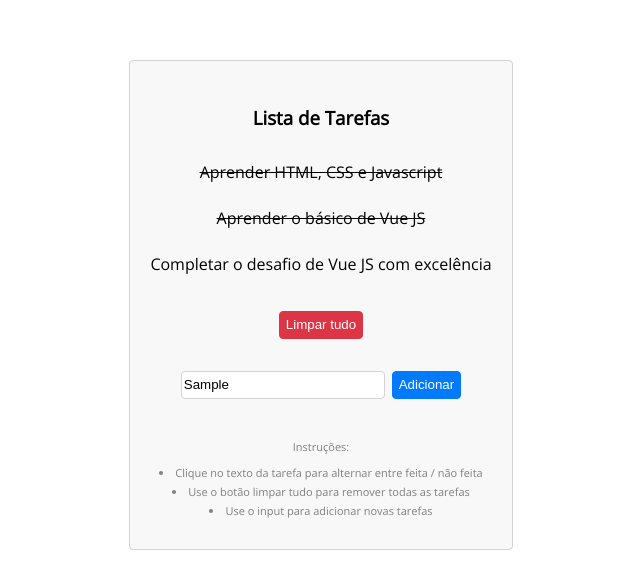
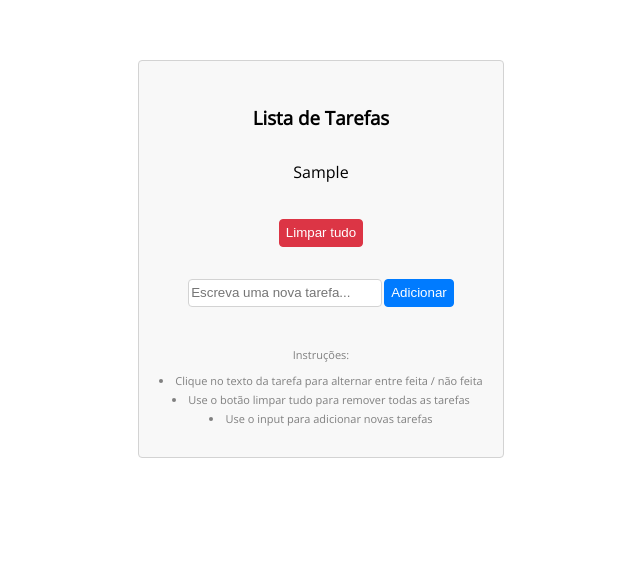
Before and after one commit to GuilhermeSoares009/Todo_List, a plain HTML site: page index.html in a window 1280 px wide. Both pictures are taken after typing "Sample" into the empty fields and a click on the button "Adicionar". Shown: the whole page, without its empty margins (319-959 px from the left). Drawn offline with nearby package versions, Linux system fonts and the light colour scheme.

Commit message:
Corrigindo problema de two-binding alterar valores da lista e a não inserção de novos valores.

```diff
--- a/index.html
+++ b/index.html
@@ -21,22 +21,17 @@
                 <h3>Lista de Tarefas</h3>
 
                 <div class="all-todos">
-                    <div class="single-todo done">
-                        <p>Aprender HTML, CSS e Javascript</p>
-                    </div>
-                    <div class="single-todo done">
-                        <p>Aprender o básico de Vue JS</p>
-                    </div>
-                    <div class="single-todo">
-                        <p>Completar o desafio de Vue JS com excelência</p>
-                    </div>
-
+                    <template v-for="item in list">
+                        <div v-if="item.text !== null" class="single-todo">
+                            <p>{{ item.text }}</p>
+                        </div>
+                    </template>
                 </div>
 
                 <button class="clear">Limpar tudo</button>
 
-                <input type="text" placeholder="Escreva uma nova tarefa...">
-                <button class="add">Adicionar</button>
+                <input type="text" placeholder="Escreva uma nova tarefa..." v-model="itemList.text">
+                <button class="add" @click="addItem()">Adicionar</button>
 
                 <div class="instructions">
                     Instruções:
--- a/scripts.js
+++ b/scripts.js
@@ -0,0 +1,24 @@
+var todos = [];
+
+const handlingForms = {
+    data() {
+        return {
+            itemList: {
+                done:false,
+                text:''
+            },
+            list: window.todos
+        }
+    },
+    methods: {
+        addItem: function () {
+            this.list.push(this.itemList);
+            this.itemList = {
+                done:false,
+                text:''
+            }
+        }
+    }
+};
+
+Vue.createApp(handlingForms).mount('#app');
```
